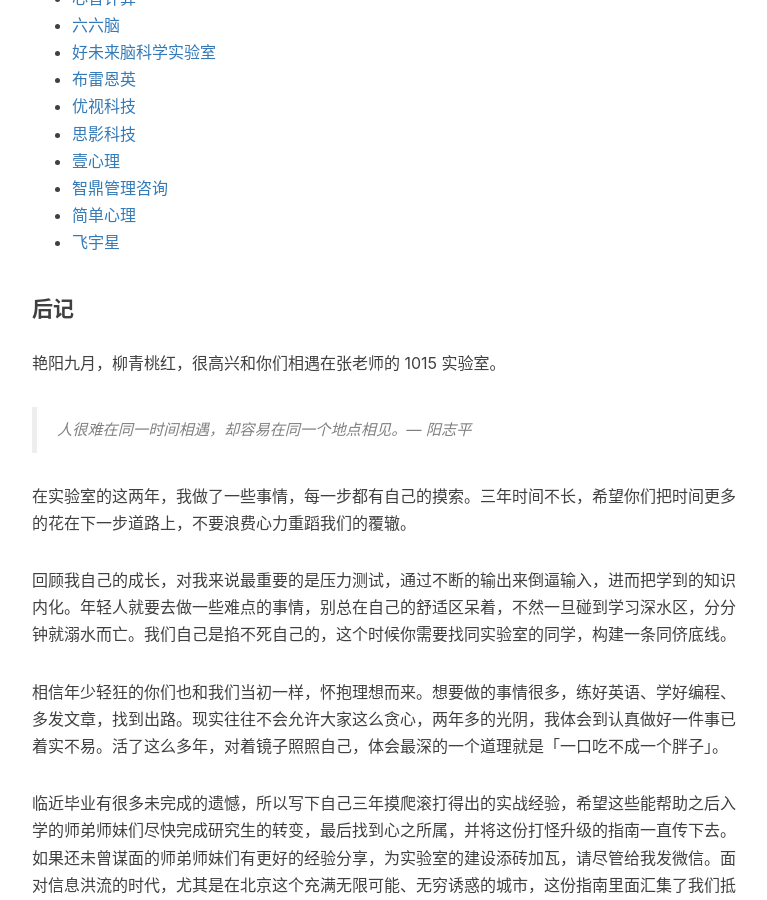
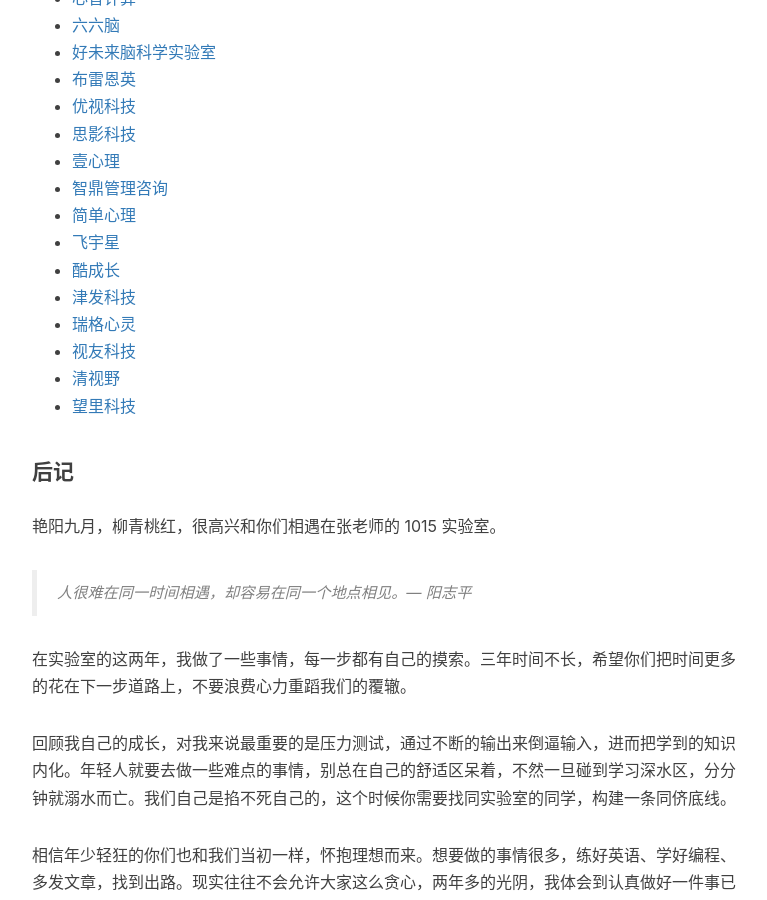
Before and after one commit to zapp926/blog, a Jekyll site: the page built from _posts/2019-01-06-1015-manual.md, in a window 1280 px wide and 900 px high, scrolled down 6858 px. Shown: the whole window, without its empty margins (233-1000 px from the left). Built offline with Jekyll 4.4.1, drawn with Linux system fonts in a browser that asks for light colours; nearby versions of some CDN libraries; comment, search, counter and statistics services are not loaded.

Commit message:
Update 2019-01-06-1015-manual.md

```diff
--- a/_posts/2019-01-06-1015-manual.md
+++ b/_posts/2019-01-06-1015-manual.md
@@ -171,6 +171,12 @@
 - [智鼎管理咨询](http://www.zhiding.com.cn)
 - [简单心理](http://www.jiandanxinli.com/)
 - [飞宇星](http://www.fistar.com.cn)
+- [酷成长](http://www.naokexue.com.cn/sys/)
+- [津发科技](http://www.kingfar.cn)
+- [瑞格心灵](https://www.psyyun.com)
+- [视友科技](http://www.cusoft.com.cn/index.html)
+- [清视野](http://www.teeview.cn/index.html)
+- [望里科技](http://www.wangli-tech.com/Wonderlab_Website/index.html)
 
 
 #### 后记
```
